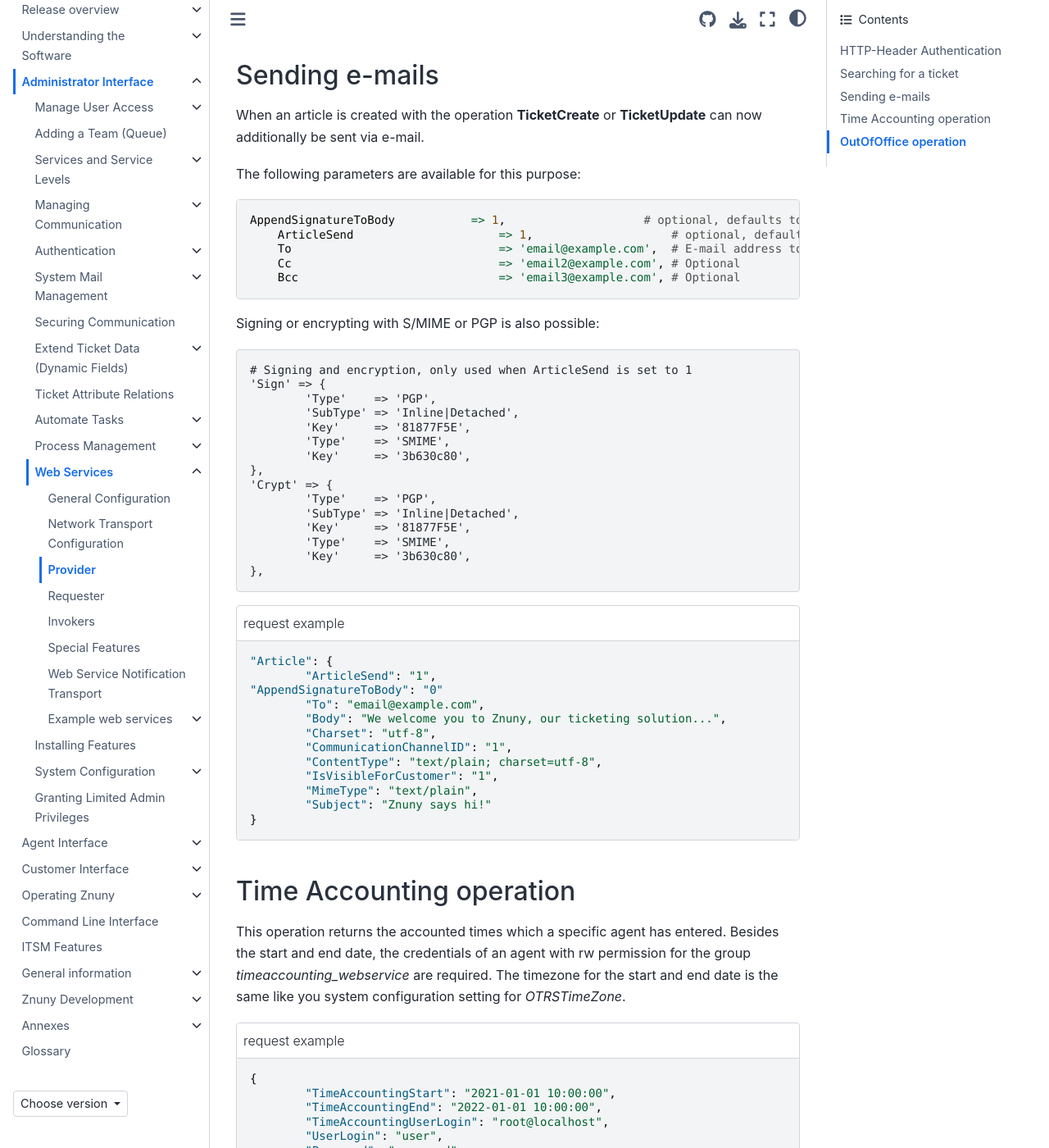
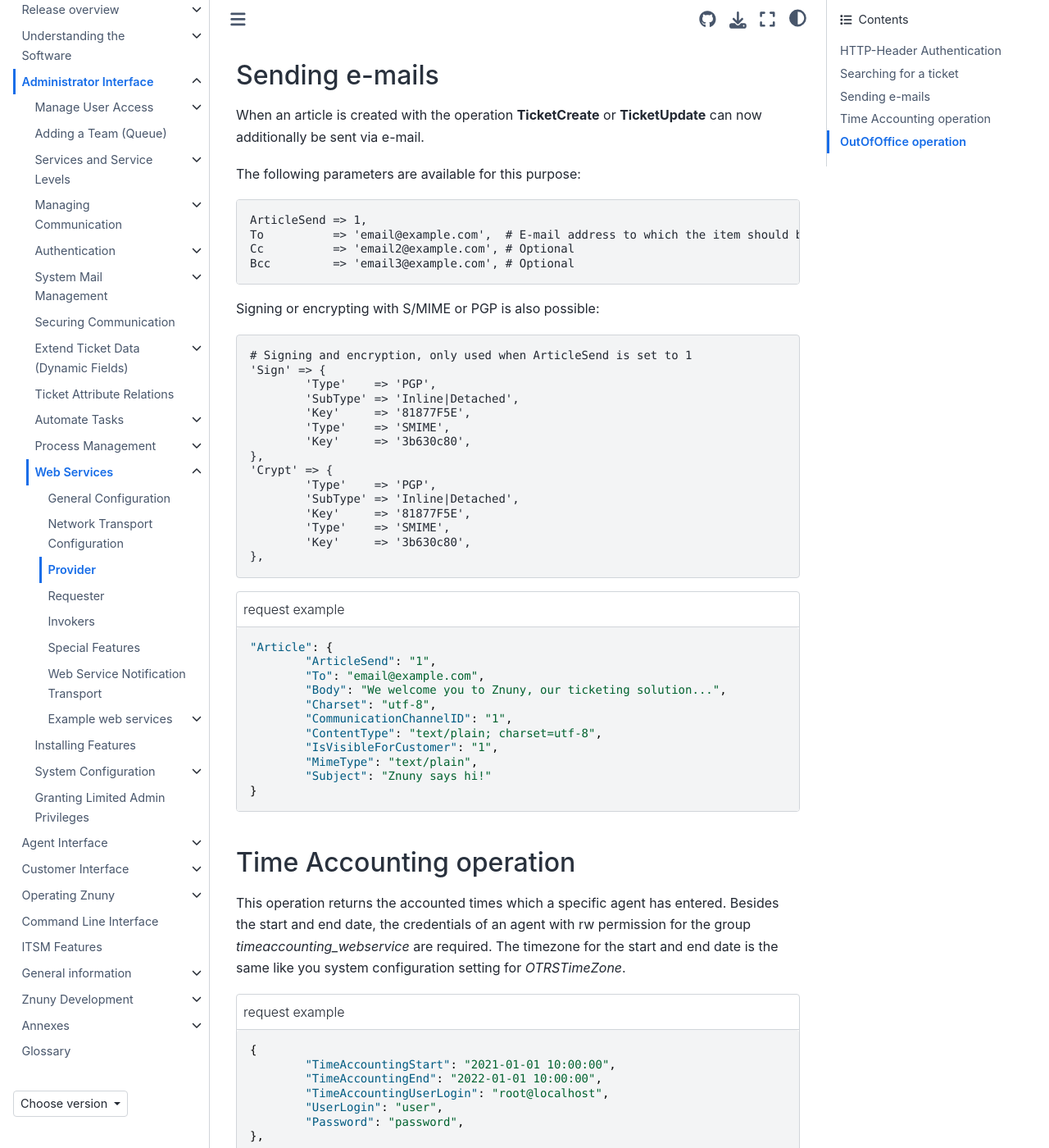
Before and after one commit to znuny/manual, a Sphinx documentation site: the page built from source/admin/webservices/provider/index.rst, in a window 1280 px wide and 1400 px high, scrolled down 4297 px. Shown: the whole window at 82% size. Built offline with Sphinx 7.4.7 and the Sphinx Book theme 1.1.4, drawn with Linux system fonts in a browser that asks for light colours.

Commit message:
Revert "Added option to generic interface operations TicketCreate and TicketUpdate"
This reverts merge request !280

```diff
--- a/source/admin/webservices/provider/index.rst
+++ b/source/admin/webservices/provider/index.rst
@@ -236,13 +236,12 @@
 
 The following parameters are available for this purpose:
 
-.. code-block:: perl
+.. code-block:: none
 
-    AppendSignatureToBody           => 1,                    # optional, defaults to 1
-	ArticleSend                     => 1,                    # optional, defaults to 0
-	To                              => 'email@example.com',  # E-mail address to which the item should be sent.
-	Cc                              => 'email2@example.com', # Optional
-	Bcc                             => 'email3@example.com', # Optional
+	ArticleSend => 1,
+	To          => 'email@example.com',  # E-mail address to which the item should be sent.
+	Cc          => 'email2@example.com', # Optional
+	Bcc         => 'email3@example.com', # Optional
 
 Signing or encrypting with S/MIME or PGP is also possible:
 
@@ -272,7 +271,6 @@
 
 	"Article": {
 		"ArticleSend": "1",
-        "AppendSignatureToBody": "0"
 		"To": "email@example.com",
 		"Body": "We welcome you to Znuny, our ticketing solution...",
 		"Charset": "utf-8",
```
